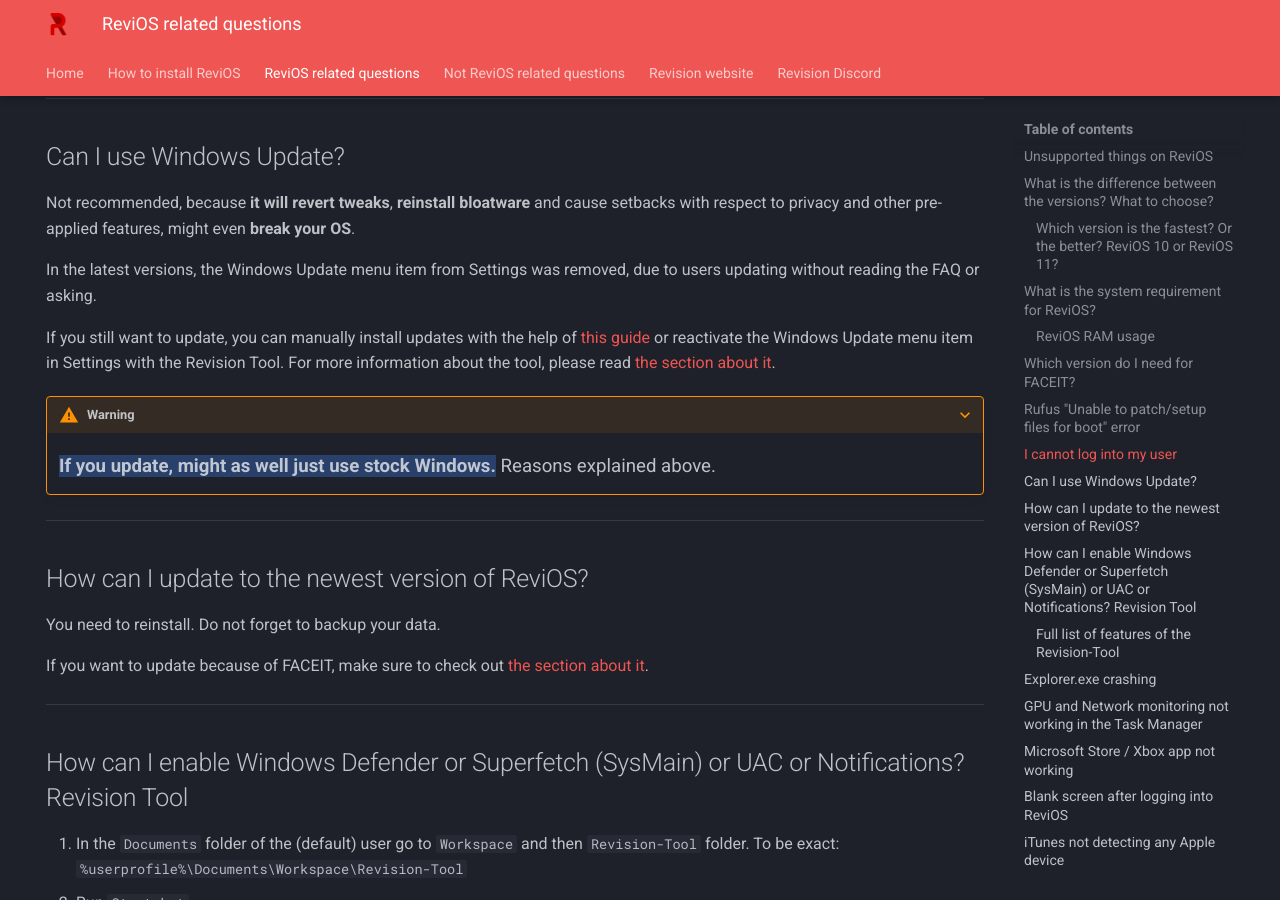
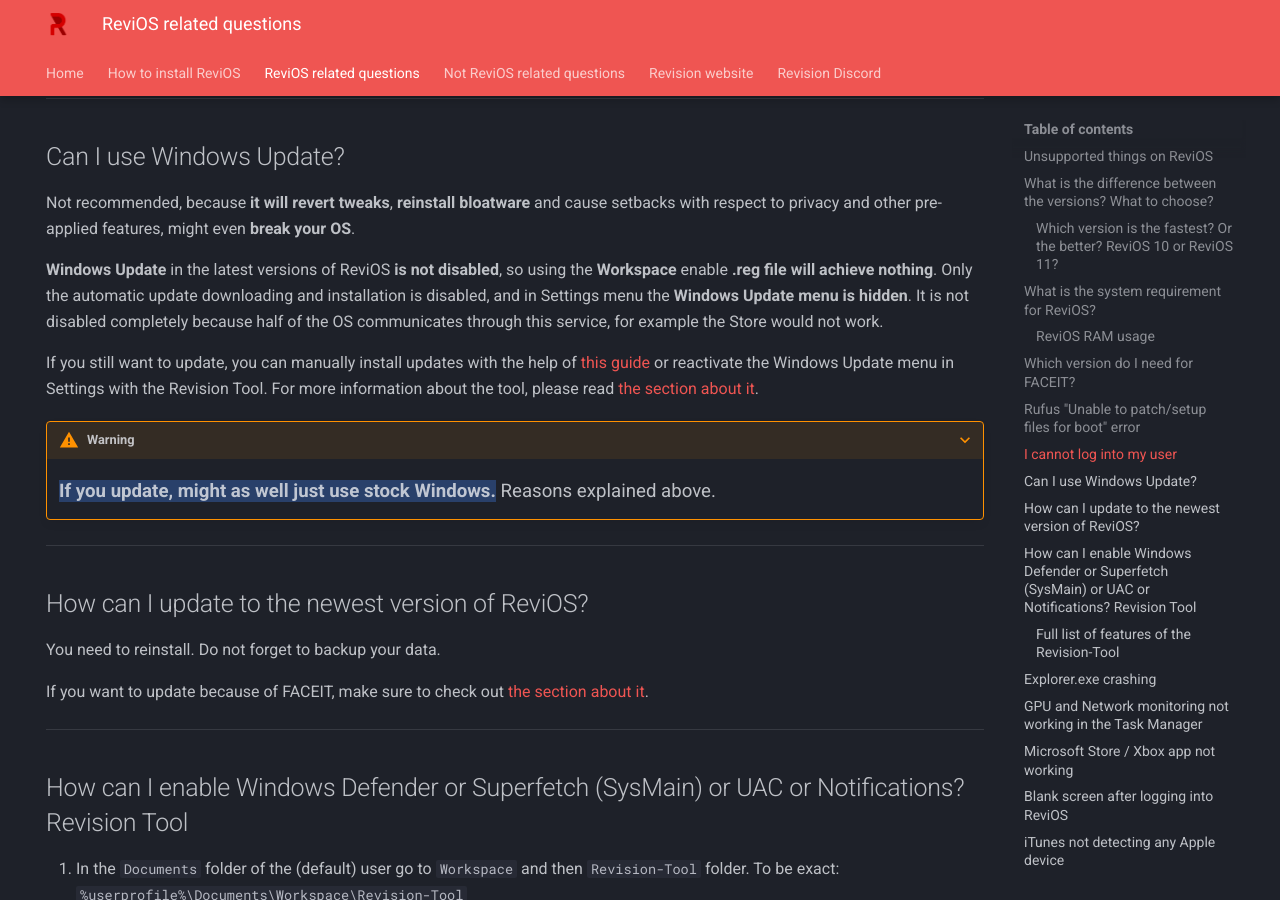
Before and after one commit to dkovacs24/ReviOS_faq, an MkDocs documentation site: the page built from docs/related.md, in a window 1280 px wide and 900 px high, scrolled down 2633 px. Built offline with MkDocs 1.6.1 and Material for MkDocs 9.7.7, drawn with Linux system fonts in a browser that asks for light colours.

Commit message:
windows update clarification

```diff
--- a/docs/related.md
+++ b/docs/related.md
@@ -116,9 +116,9 @@
 
 Not recommended, because **it will revert tweaks**, **reinstall bloatware** and cause setbacks with respect to privacy and other pre-applied features, might even **break your OS**.
 
-In the latest versions, the Windows Update menu item from Settings was removed, due to users updating without reading the FAQ or asking.
+**Windows Update** in the latest versions of ReviOS **is not disabled**, so using the **Workspace** enable **.reg file will achieve nothing**. Only the automatic update downloading and installation is disabled, and in Settings menu the **Windows Update menu is hidden**. It is not disabled completely because half of the OS communicates through this service, for example the Store would not work.
 
-If you still want to update, you can manually install updates with the help of [this guide](https://www.revi.cc/revios/workspace/updating){target=_blank} or reactivate the Windows Update menu item in Settings with the Revision Tool. For more information about the tool, please read [the section about it](#how-can-i-enable-windows-defender-or-superfetch-sysmain-or-uac-or-notifications-revision-tool).
+If you still want to update, you can manually install updates with the help of [this guide](https://www.revi.cc/revios/workspace/updating){target=_blank} or reactivate the Windows Update menu in Settings with the Revision Tool. For more information about the tool, please read [the section about it](#how-can-i-enable-windows-defender-or-superfetch-sysmain-or-uac-or-notifications-revision-tool).
 
 ???+ warning
     ==**If you update, might as well just use stock Windows.**== Reasons explained above.
```
